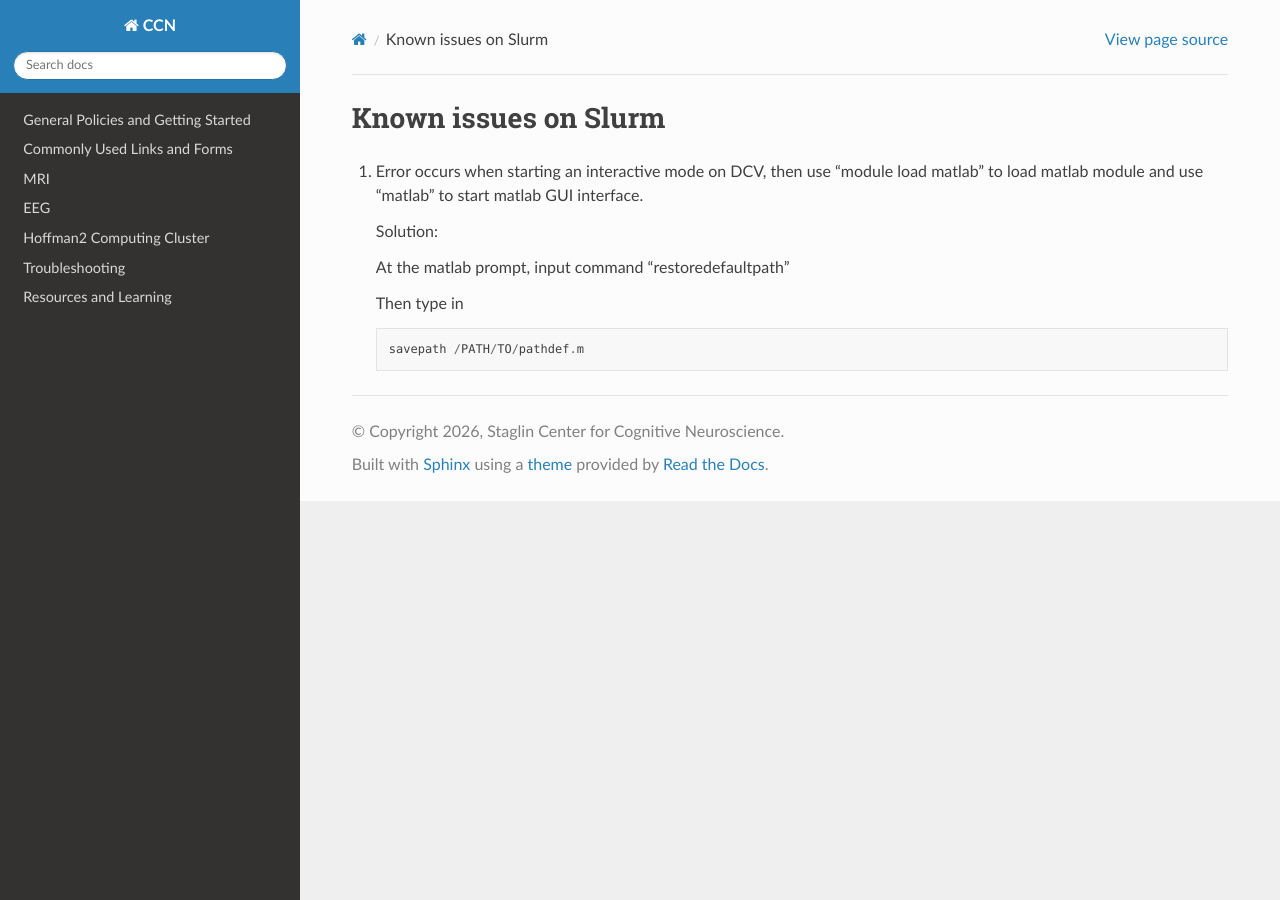
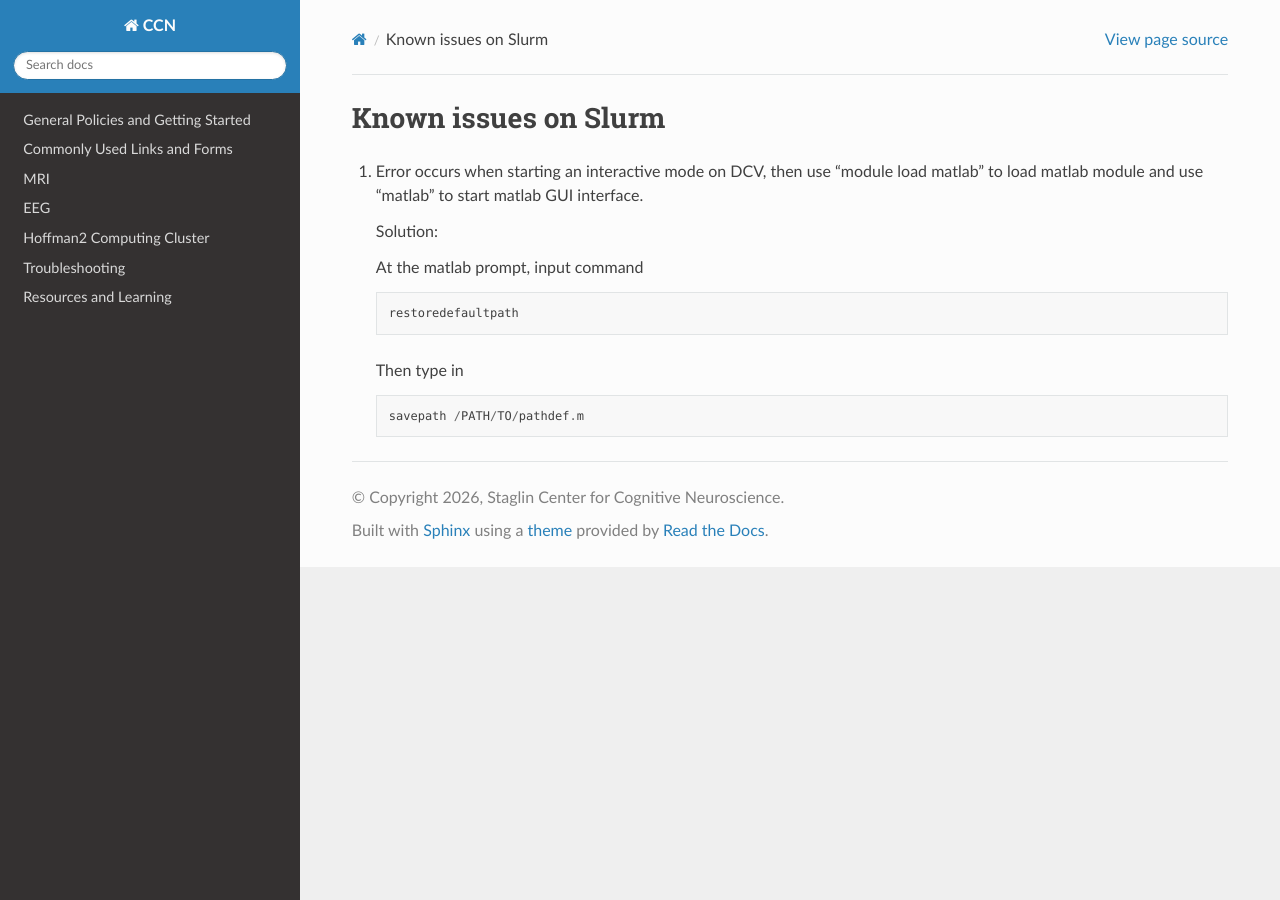
Before and after one commit to CCN-Support/CCN_Wiki, a Sphinx documentation site: the page built from docs/source/slurm_issue.rst, in a window 1280 px wide. Built offline with Sphinx 7.4.7 and the Read the Docs theme 3.1.0, drawn with Linux system fonts in a browser that asks for light colours.

Commit message:
Update slurm_issue.rst

```diff
--- a/docs/source/slurm_issue.rst
+++ b/docs/source/slurm_issue.rst
@@ -10,7 +10,11 @@ Known issues on Slurm
 
    Solution:
 
-   At the matlab prompt, input command "restoredefaultpath"
+   At the matlab prompt, input command
+
+   .. code-block:: python
+
+     restoredefaultpath
 
    Then type in
 
```
